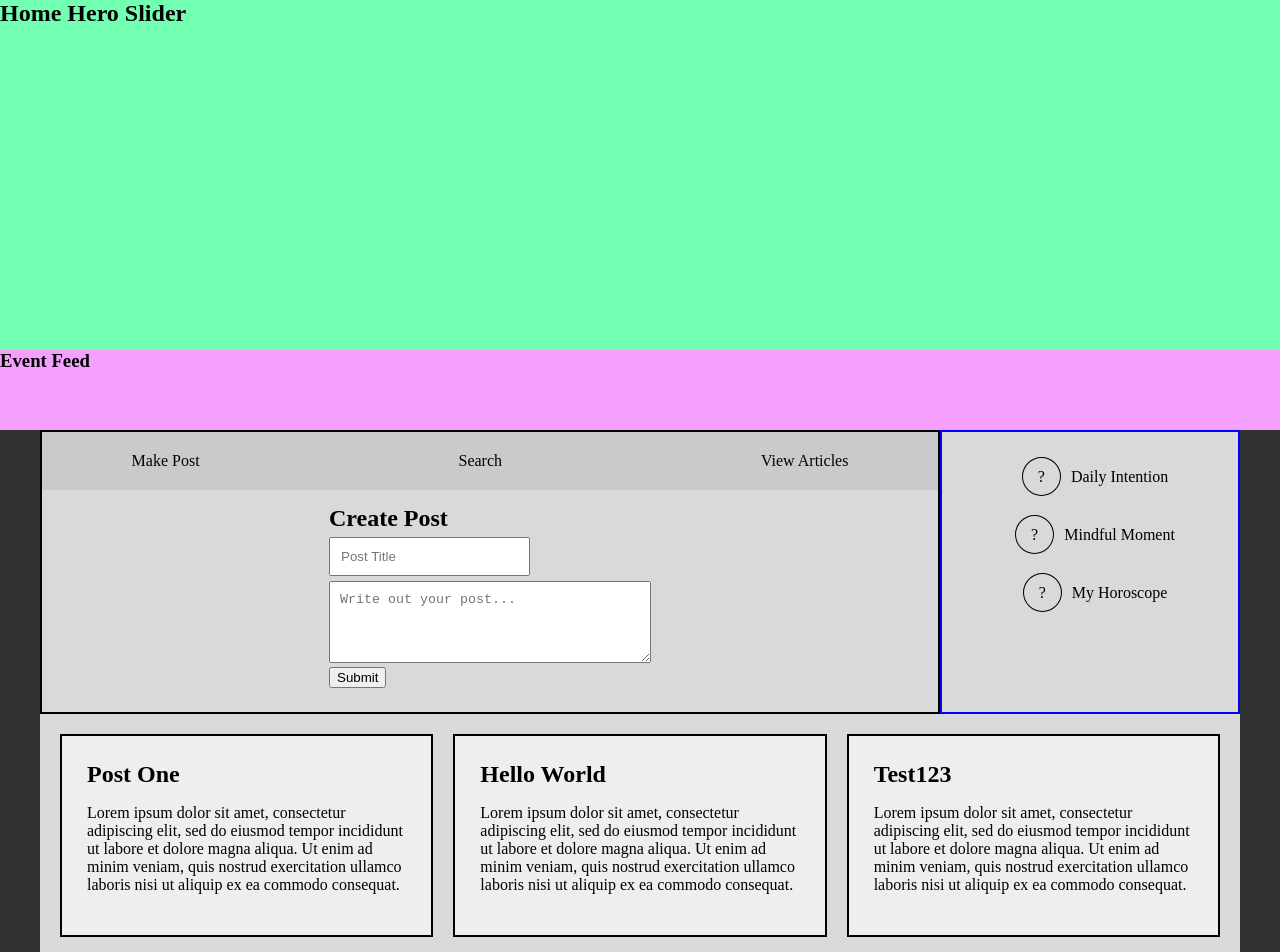
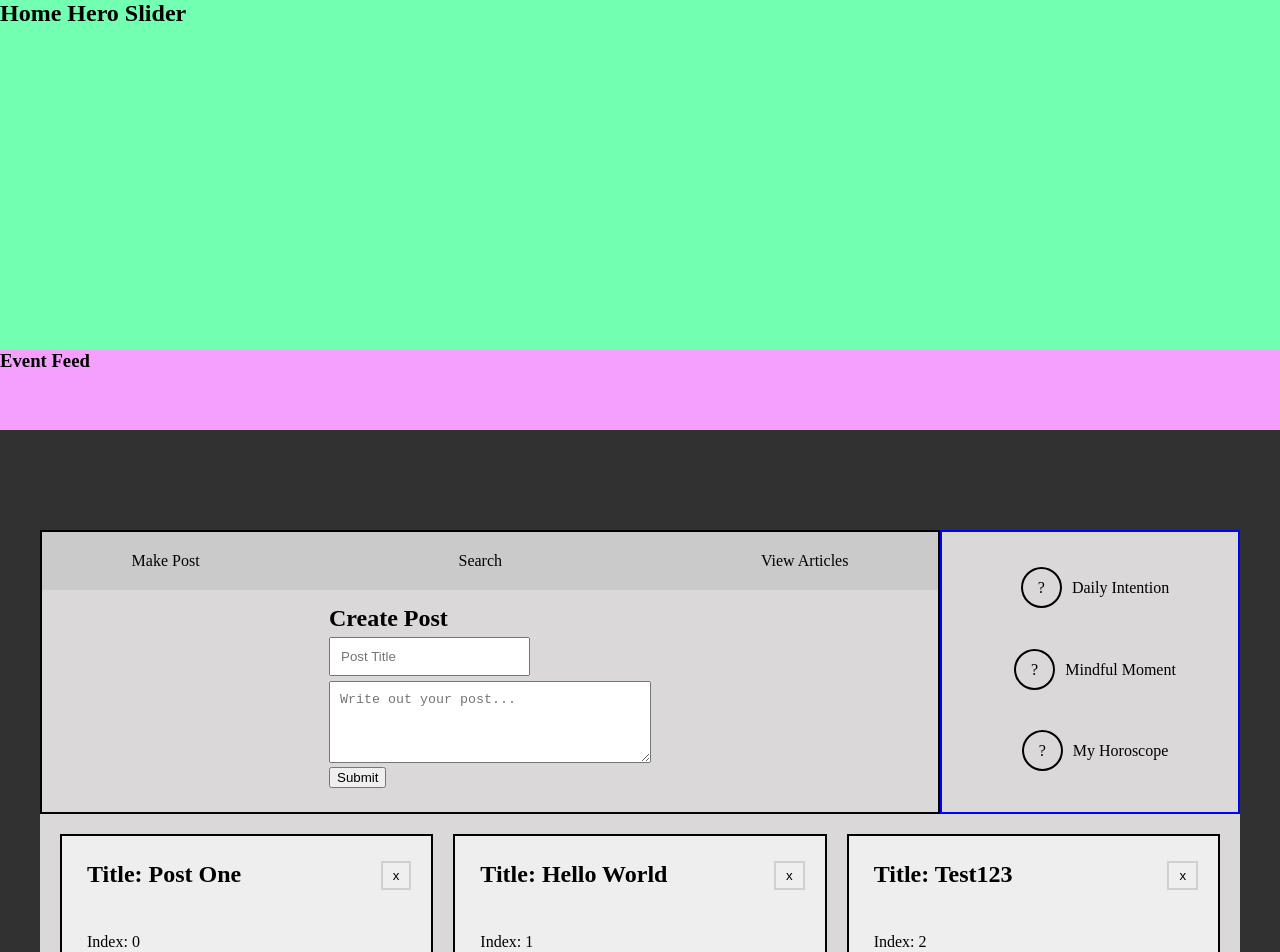
Before and after one commit to SWKP/vue-testing, a Vue app in the folder vue-divine/: page / in a window 1280 px wide. Shown: the top 952 px of the page. Built offline with nearby package versions, Linux system fonts and the light colour scheme.

Commit message:
Functionality to delete posts.

```diff
--- a/vue-divine/src/components/Home/MasonryPost.vue
+++ b/vue-divine/src/components/Home/MasonryPost.vue
@@ -1,14 +1,25 @@
 <template>
     <div class="singlePost">
-        <h2>{{ data.title }}</h2>
-        <p>{{ data.message }}</p>
+        <h2>Title: {{ data.title }}</h2>
+        <button @click="deletePost" class="delete">x</button>
+        <p>Index: {{ index }}</p
+        <p>Time: {{ data.timeStamp }}</p>
+        <p>Message: {{ data.message }}</p>
     </div>
 </template>
 
 <script>
+    import { eventBus } from '../../main';
+
     export default {
         props: {
-            data: {
+            data: {},
+            index: ''
+        },
+        methods: {
+            deletePost(){
+                console.log(this.data.title);
+               eventBus.$emit('deleteThisPost', this.index);
 
             }
         }
@@ -21,5 +32,16 @@
         padding: 25px;
         border: 2px solid black;
     }
-
+    .delete{
+        border: 2px solid #d0d0d0;
+        padding: 5px 10px;
+        position: relative;
+        left: 92%;
+        bottom: 27px;
+    }
+    .delete:hover{
+        background: #72ffb1;
+        color: white;
+        cursor:pointer;
+    }
 </style>
--- a/vue-divine/src/components/Home/MasonryPosts.vue
+++ b/vue-divine/src/components/Home/MasonryPosts.vue
@@ -1,8 +1,7 @@
 <template>
     <div id="masonryPosts">
         <!--<app-masonryPost class="item"></app-masonryPost>-->
-        <app-masonryPost class="item" v-for="post in filteredPosts" :data="post"></app-masonryPost>
-
+        <app-masonryPost class="item" v-for="(post, index) in filteredPosts" :data="post" :index="index"></app-masonryPost>
     </div>
 </template>
 
@@ -17,18 +16,19 @@
         data: function () {
             return {
                 searchPost: '',
-                post: [
-                    { title: '', message: '' }
-                ],
+                post: { title: '', message: '', timeStamp: '' }
+                ,
                 posts: [
-                    {title: 'Post One', author: 'My Name', message: 'Lorem ipsum dolor sit amet, consectetur adipiscing elit, sed do eiusmod tempor incididunt ut labore et dolore magna aliqua. Ut enim ad minim veniam, quis nostrud exercitation ullamco laboris nisi ut aliquip ex ea commodo consequat.'},
-                    {title: 'Hello World', author: 'My Name2', message: 'Lorem ipsum dolor sit amet, consectetur adipiscing elit, sed do eiusmod tempor incididunt ut labore et dolore magna aliqua. Ut enim ad minim veniam, quis nostrud exercitation ullamco laboris nisi ut aliquip ex ea commodo consequat.'},
-                    {title: 'Test123', author: 'My Name3', message: 'Lorem ipsum dolor sit amet, consectetur adipiscing elit, sed do eiusmod tempor incididunt ut labore et dolore magna aliqua. Ut enim ad minim veniam, quis nostrud exercitation ullamco laboris nisi ut aliquip ex ea commodo consequat.'},
-                    {title: 'MyTitle4', author: 'My Name4', message: 'Lorem ipsum dolor sit amet, consectetur adipiscing elit, sed do eiusmod tempor incididunt ut labore et dolore magna aliqua. Ut enim ad minim veniam, quis nostrud exercitation ullamco laboris nisi ut aliquip ex ea commodo consequat.'},
-                    {title: 'MyTitle5', author: 'My Name5', message: 'Lorem ipsum dolor sit amet, consectetur adipiscing elit, sed do eiusmod tempor incididunt ut labore et dolore magna aliqua. Ut enim ad minim veniam, quis nostrud exercitation ullamco laboris nisi ut aliquip ex ea commodo consequat.'},
-                    {title: 'MyTitle6', author: 'My Name6', message: 'Lorem ipsum dolor sit amet, consectetur adipiscing elit, sed do eiusmod tempor incididunt ut labore et dolore magna aliqua. Ut enim ad minim veniam, quis nostrud exercitation ullamco laboris nisi ut aliquip ex ea commodo consequat.'}
+
+                    { id: '', title: 'Post One', author: 'My Name', message: 'Lorem ipsum dolor sit amet, consectetur adipiscing elit, sed do eiusmod tempor incididunt ut labore et dolore magna aliqua. Ut enim ad minim veniam, quis nostrud exercitation ullamco laboris nisi ut aliquip ex ea commodo consequat.'},
+                    { id: '', title: 'Hello World', author: 'My Name2', message: 'Lorem ipsum dolor sit amet, consectetur adipiscing elit, sed do eiusmod tempor incididunt ut labore et dolore magna aliqua. Ut enim ad minim veniam, quis nostrud exercitation ullamco laboris nisi ut aliquip ex ea commodo consequat.'},
+                    { id: '', title: 'Test123', author: 'My Name3', message: 'Lorem ipsum dolor sit amet, consectetur adipiscing elit, sed do eiusmod tempor incididunt ut labore et dolore magna aliqua. Ut enim ad minim veniam, quis nostrud exercitation ullamco laboris nisi ut aliquip ex ea commodo consequat.'}
+
                 ]
             }
+        },
+        methods: {
+
         },
         computed: {
             /* Filter the posts array based on search value */
@@ -43,11 +43,18 @@
             eventBus.$on('postWasSubmitted', (data) => {
                 this.post.title = data.title;
                 this.post.message = data.message;
+                this.post.timeStamp = data.timeStamp;
                 this.posts.push(this.post);
+                this.post = { title: '', message: '', timeStamp: '' };
+                console.log(this.posts);
             });
             eventBus.$on('postWasSearched', (searchData) => {
                 console.log('Search query is: ' + searchData);
                 this.searchPost = searchData;
+            });
+            /* Delete Post */
+            eventBus.$on('deleteThisPost', (index) => {
+                this.posts.splice(index, 1);
             });
         }
     }
--- a/vue-divine/src/components/Home/centralNavigation/CreatePost.vue
+++ b/vue-divine/src/components/Home/centralNavigation/CreatePost.vue
@@ -17,13 +17,14 @@
     export default {
         data: function () {
             return {
-                post: { title: '', message: '' }
+                post: { title: '', message: '', timeStamp: '' }
 
             }
         },
         methods: {
             submitPost() {
                 //console.log('Post Submitted');
+                this.post.timeStamp = new Date().getTime();
                 eventBus.$emit('postWasSubmitted', this.post);
                 this.post.title = '';
                 this.post.message = '';
--- a/vue-divine/src/components/Home/centralNavigation/centralNavComponents.vue
+++ b/vue-divine/src/components/Home/centralNavigation/centralNavComponents.vue
@@ -1,9 +1,9 @@
 <template>
     <div class="centralNavComponents">
         <ul>
-            <li><span>?</span>Daily Intention</li>
-            <li><span>?</span>Mindful Moment</li>
-            <li><span>?</span>My Horoscope</li>
+            <li><p><span>?</span>Daily Intention</p></li>
+            <li><p><span>?</span>Mindful Moment</p></li>
+            <li><p><span>?</span>My Horoscope</p></li>
         </ul>
     </div>
 </template>
@@ -17,17 +17,31 @@
         border: 2px solid blue;
     }
     ul {
+        width:100%;
         padding: 0px;
+        min-height: 245px;
+        display: table;
     }
     li {
+        display: table-row;
         list-style-type: none;
-        padding: 20px 10%;
         text-align:center;
     }
     span {
         border-radius: 50%;
-        border: 1px solid black;
+        border: 2px solid black;
         padding: 10px 15px;
         margin: 10px;
     }
+    p{
+        padding-top:15px;
+    }
+    li:hover{
+        background: #72ffb1;
+        color: white;
+        cursor:pointer;
+    }
+    span:hover{
+        border: 2px solid white;
+    }
 </style>
--- a/vue-divine/src/components/shared/Body.vue
+++ b/vue-divine/src/components/shared/Body.vue
@@ -17,6 +17,7 @@ export default {
 <style scoped>
     #wrapper {
         background-color:#313131;
+        padding: 100px 0px;
     }
 
 </style>
```
Also changed, not shown: vue-divine/src/components/Home/HomeBody.vue (+5 -5 lines).
